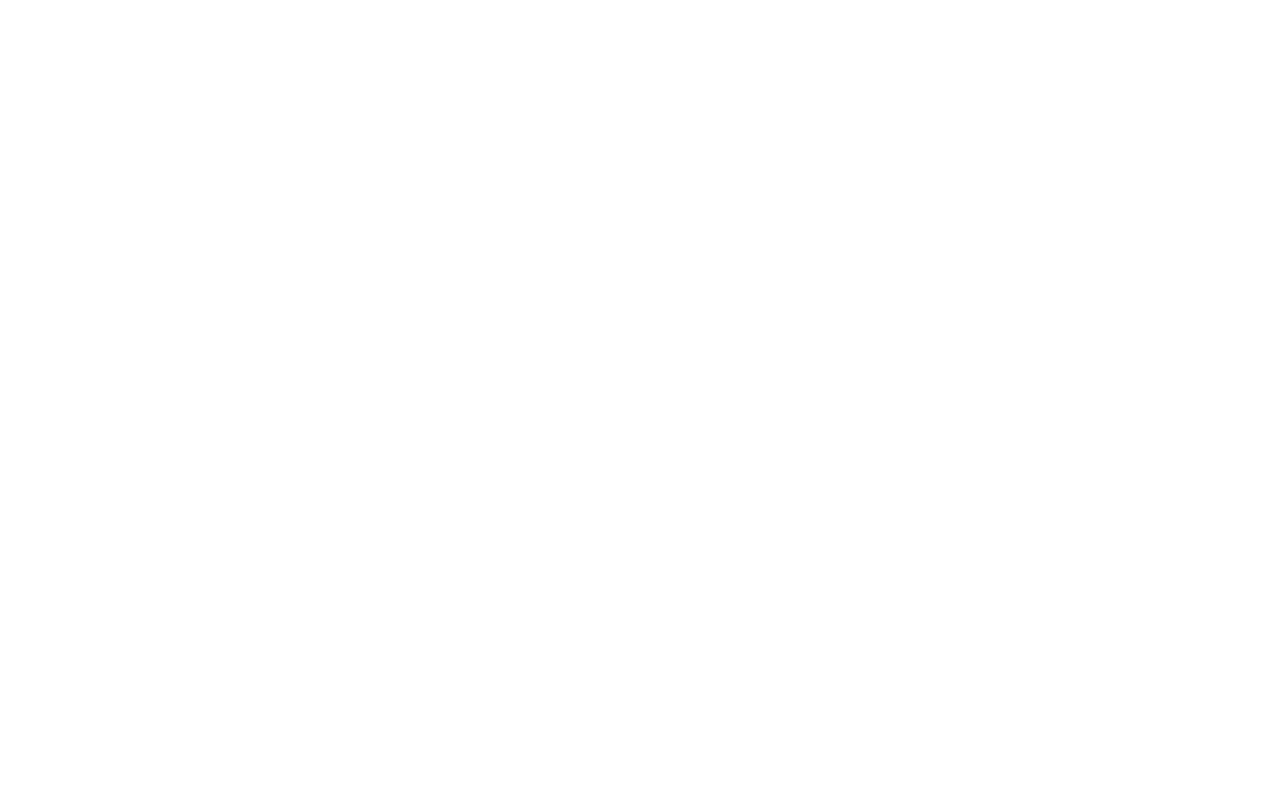
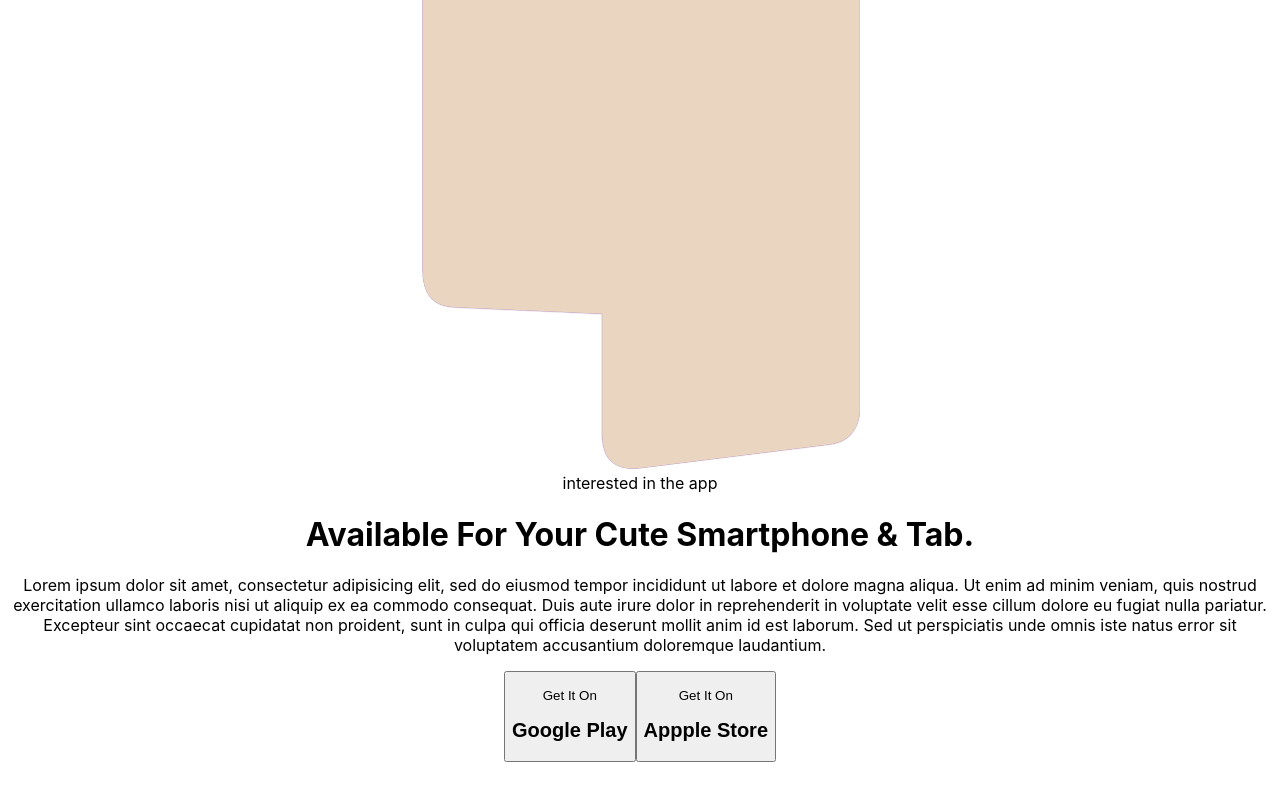
Before and after one commit to Bukarachka/bilo, a React (Create React App) app: page / in a window 1280 px wide. Shown: the part 1912-2712 px from the top of the page. Before the commit the page ends 1590 px from the top, so only its background shows below. Built offline with nearby package versions, Linux system fonts and the light colour scheme.

Commit message:
add download layer

```diff
--- a/src/views/home/Home.js
+++ b/src/views/home/Home.js
@@ -2,12 +2,14 @@
 
 import Header from './header';
 import Features from './features';
+import Download from './download';
 
 class Home extends React.PureComponent{
     render(){
         return<div className='Home'>
             <Header />
             <Features />
+            <Download />
         </div>
     }
 }
--- /dev/null
+++ b/src/views/home/download/Dowload.js
@@ -0,0 +1,37 @@
+import React from 'react';
+
+import './Download.css';
+
+import phonesImage from '../../../assets/img/home_download_phones.png';
+
+class Download extends React.PureComponent{
+    render(){
+        return<div className="HomeDownload">
+            <div>
+                <img src={phonesImage} alt=""/>
+            </div>
+            <div>
+                <a>interested in the app</a>
+                <h1>Available For Your Cute Smartphone & Tab.</h1>
+                <p>Lorem ipsum dolor sit amet, consectetur adipisicing elit, sed do eiusmod tempor incididunt ut labore et dolore magna aliqua. Ut enim ad minim veniam, quis nostrud exercitation ullamco laboris nisi ut aliquip ex ea commodo consequat. Duis aute irure dolor in reprehenderit in voluptate velit esse cillum dolore eu fugiat nulla pariatur. Excepteur sint occaecat cupidatat non proident, sunt in culpa qui officia deserunt mollit anim id est laborum. Sed ut perspiciatis unde omnis iste natus error sit voluptatem accusantium doloremque laudantium.</p>
+                <div>
+                    <button>
+                        <p>Get It On</p>
+                        <h2>Google Play</h2>
+                    </button>
+                    <button>
+                        <p>Get It On</p>
+                        <h2>Appple Store</h2>
+                    </button>
+                </div>
+                <div>
+                    <img />
+                    <h2></h2>
+                    <a></a>
+                </div>
+            </div>
+        </div>
+    }
+}
+
+export default Download;
--- /dev/null
+++ b/src/views/home/download/index.js
@@ -0,0 +1,3 @@
+import Download from './Dowload';
+
+export default Download;
--- a/src/views/home/features/Features.js
+++ b/src/views/home/features/Features.js
@@ -16,7 +16,7 @@
 
 const mapItems = (items) => {
     return items.map((item) => <li>
-        <img src={item.image}/>
+        <img src={item.image} alt=""/>
         <h2>{item.title}</h2>
         <p>{item.text}</p>
         <a href={item.href}>Read More</a>
@@ -27,7 +27,7 @@
     render(){
         return<div className="HomeFeatures">
             <div className="About">
-                <a href="">Get started from today</a>
+                <a href="/">Get started from today</a>
                 <h1>Easily Intrigate Business Plan</h1>
                 <p>Lorem ipsum dolor sit amet, consectetur adipi sicing elit, sed do eiusmod tempor incididunt ut labore et dolore magna aliqua.</p>
                 <p>Quis nostrud exercitation ullamco laboris nisi ut aliquip ex ea commodo consequat. Duis aute irure dolor in reprehenderit in voluptate velit esse cillum dolore eu fugiat.</p>
--- a/src/views/home/header/Header.css
+++ b/src/views/home/header/Header.css
@@ -1,8 +1,8 @@
 .HomeHeader{
     background-image: url('../../../assets/img/home_head_background.png');
     background-repeat: no-repeat;
-    background-size: 100%;
-    background-attachment: scroll;
+    background-size: 100% 100vh;
+    background-attachment: fixed;
     clear: both;
     width: 100%;
     height: 100vh;
```
Also changed, not shown: src/assets/img/home_download_phones.png (added), src/views/home/download/Download.css (added).
